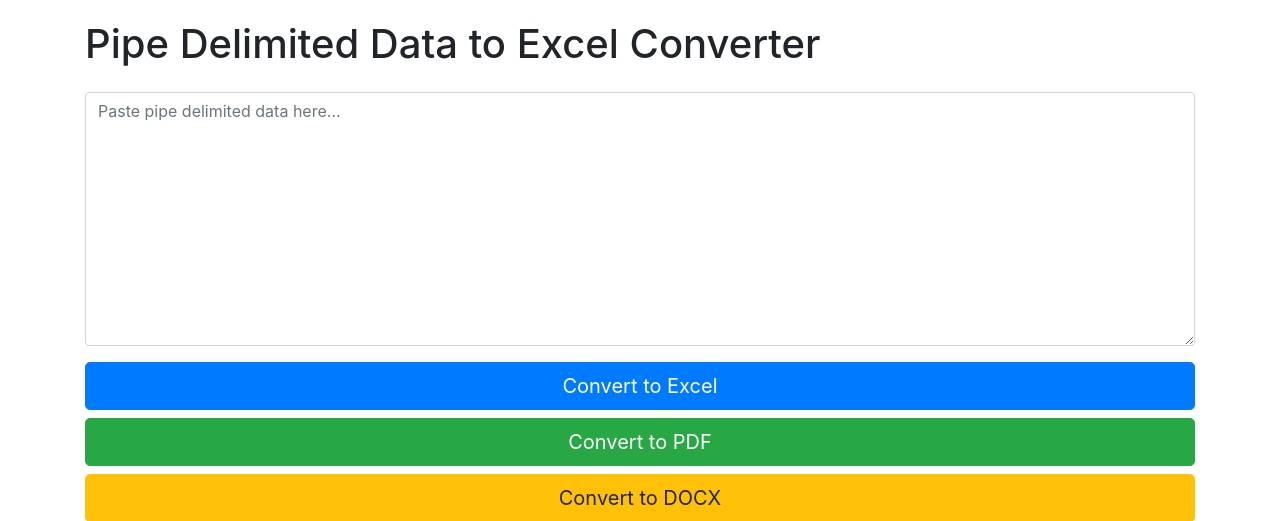
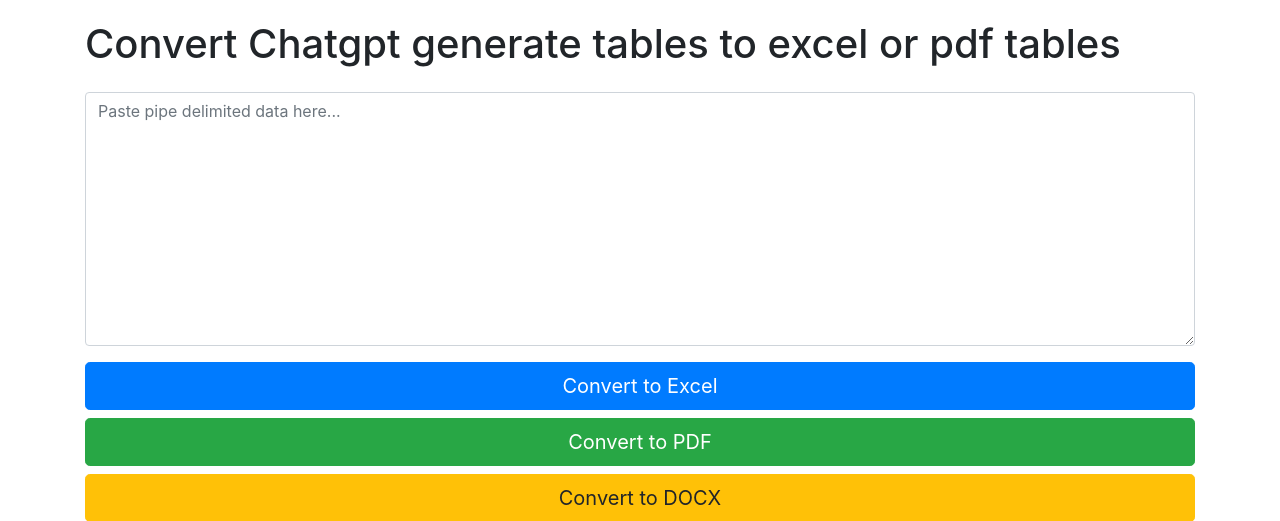
Before and after one commit to spaco67/pipe2excelpdf1, a Flask app: page / in a window 1280 px wide. Shown: the top 521 px of the page. Run offline with Flask 3, Linux system fonts and the light colour scheme; some libraries are stand-ins or nearby versions.

Commit message:
changed title

```diff
--- a/templates/index.html
+++ b/templates/index.html
@@ -3,7 +3,10 @@
   <head>
     <meta charset="UTF-8" />
     <meta name="viewport" content="width=device-width, initial-scale=1.0" />
-    <title>Pipe Delimited to Excel Converter</title>
+    <title>
+      Chatgpt Pipe delimited table to actual excel and tabular format converter
+      by Timothy John Dake - Zeustek
+    </title>
     <!-- Bootstrap CSS CDN -->
     <link
       rel="stylesheet"
@@ -17,7 +20,9 @@
   </head>
   <body>
     <div class="container">
-      <h1 class="mb-4">Pipe Delimited Data to Excel Converter</h1>
+      <h1 class="mb-4">
+        Convert Chatgpt generate tables to excel or pdf tables
+      </h1>
       {% if error %}
       <div class="alert alert-danger" role="alert">{{ error }}</div>
       {% endif %}
```
Also changed, not shown: 1 other file.
